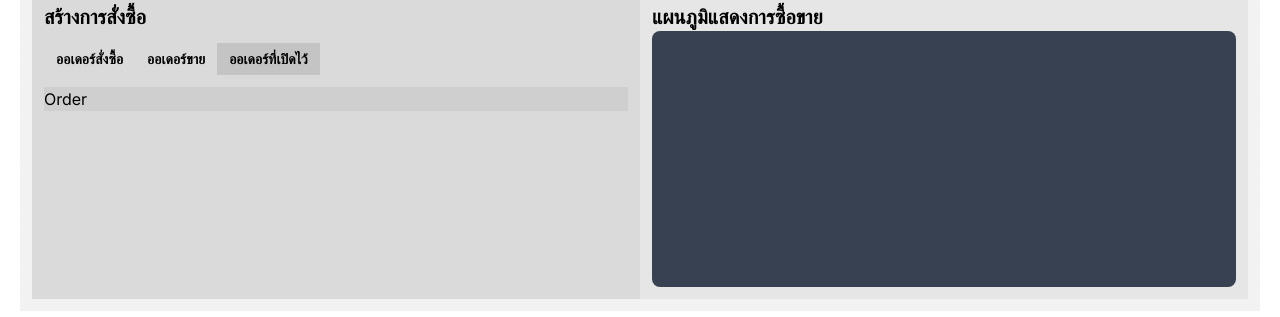
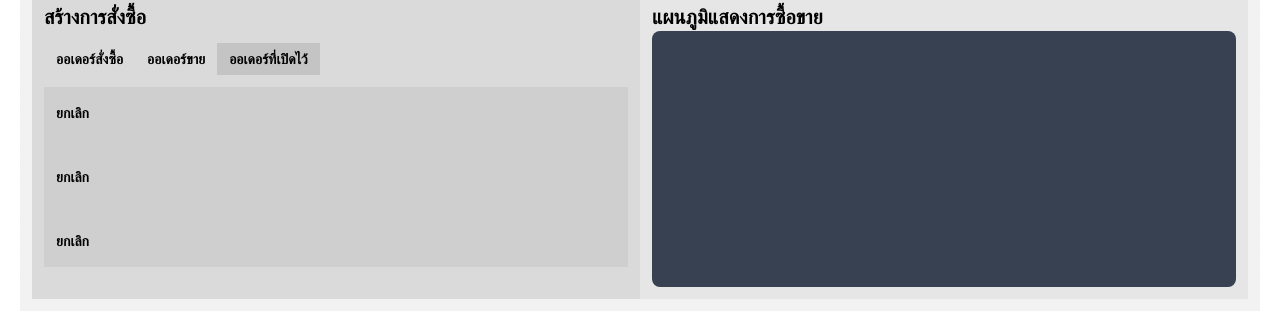
Before and after one commit to traipoap/axum, a Next.js app in the folder frontend/: page / in a window 1280 px wide. Both pictures are taken after a click on the tab "ออเดอร์ที่เปิดไว้". Shown: the part 141-458 px from the top of the page. Built offline with nearby package versions, Linux system fonts and the light colour scheme.

Commit message:
Update OrderForm.js

```diff
--- a/frontend/src/app/OrderForm.js
+++ b/frontend/src/app/OrderForm.js
@@ -74,7 +74,15 @@ export default function OrderForm() {
                 </div>
               </TabPanel>
               <TabPanel className="bg-black/5">
-              Order
+                <div className="mb-3 py-3">
+                  <Button className='rounded-md py-1 px-3 text-sm font-semibold focus:outline-none hover:bg-black/5 focus:bg-black/10'>ยกเลิก</Button>
+                </div>
+                <div className="mb-3 py-3">
+                  <Button className='rounded-md py-1 px-3 text-sm font-semibold focus:outline-none hover:bg-black/5 focus:bg-black/10'>ยกเลิก</Button>
+                </div>
+                <div className="mb-3 py-3">
+                  <Button className='rounded-md py-1 px-3 text-sm font-semibold focus:outline-none hover:bg-black/5 focus:bg-black/10'>ยกเลิก</Button>
+                </div>
               </TabPanel>
             </TabPanels>
           </TabGroup>
```
